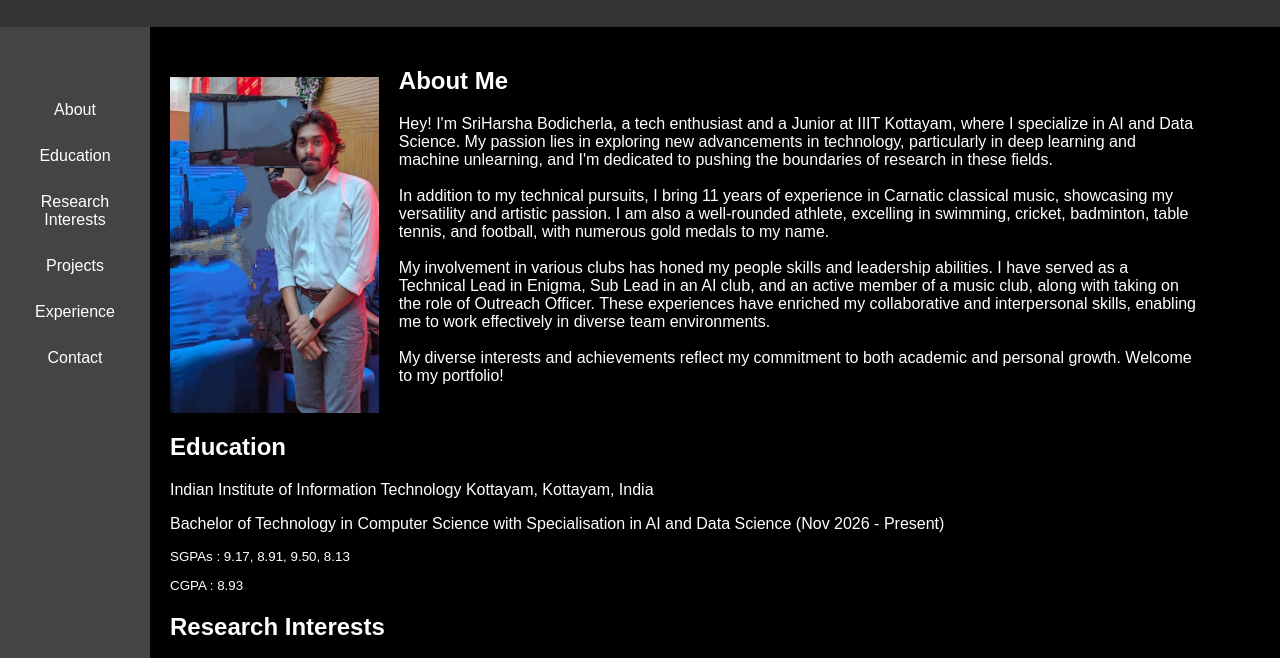
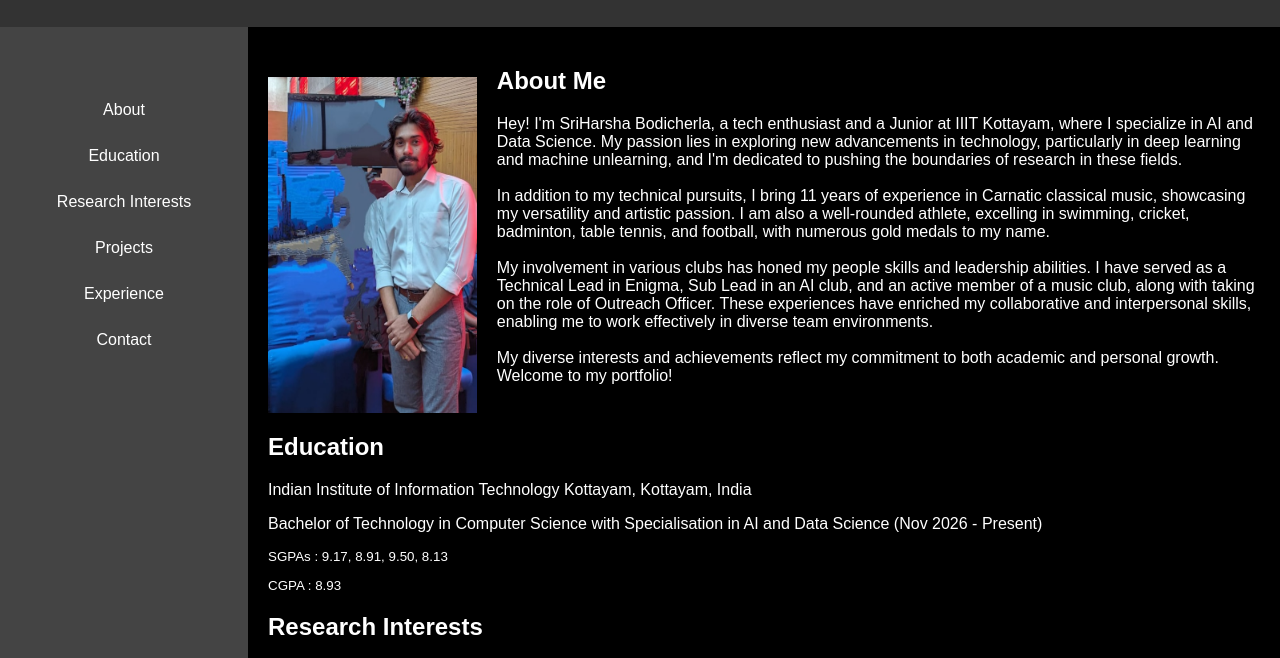
Before and after one commit to jacktherizzler/web, a plain HTML site: page index.html in a window 1280 px wide. Shown: the part 71-729 px from the top of the page. Drawn offline with Linux system fonts and the light colour scheme.

Commit message:
Update index.html

```diff
--- a/index.html
+++ b/index.html
@@ -30,6 +30,7 @@
             background-color: #444;
             position: sticky;
             top: 0;
+            flex: 1;
             height: 100vh; /* Full height of viewport */
              /* Enable scrolling if needed */
         }
@@ -49,7 +50,7 @@
             background-color: #565;
         }
         .content-container {
-            flex: 1;
+            flex: 4;
             padding: 20px;
         }
         .container {
```
